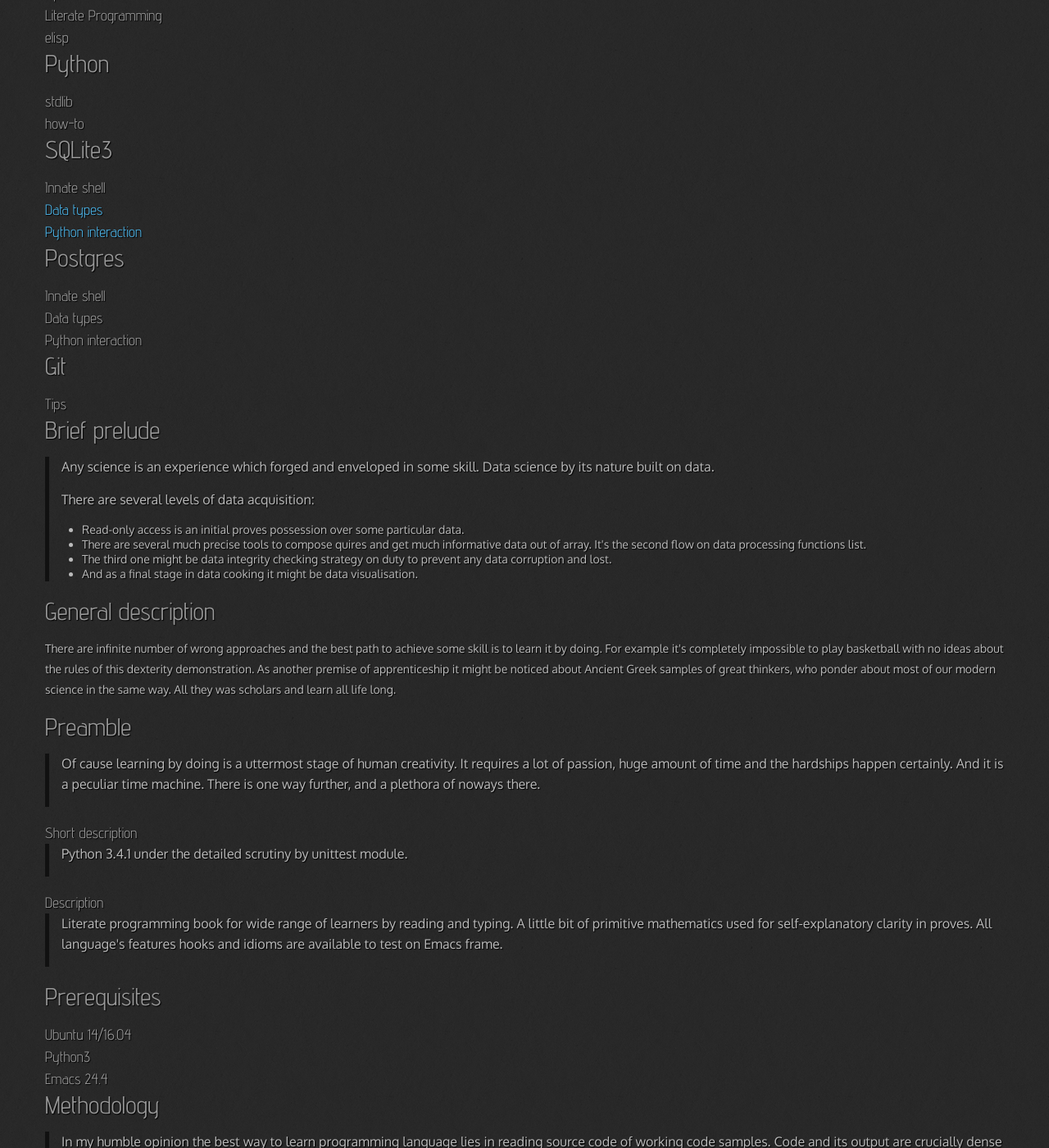
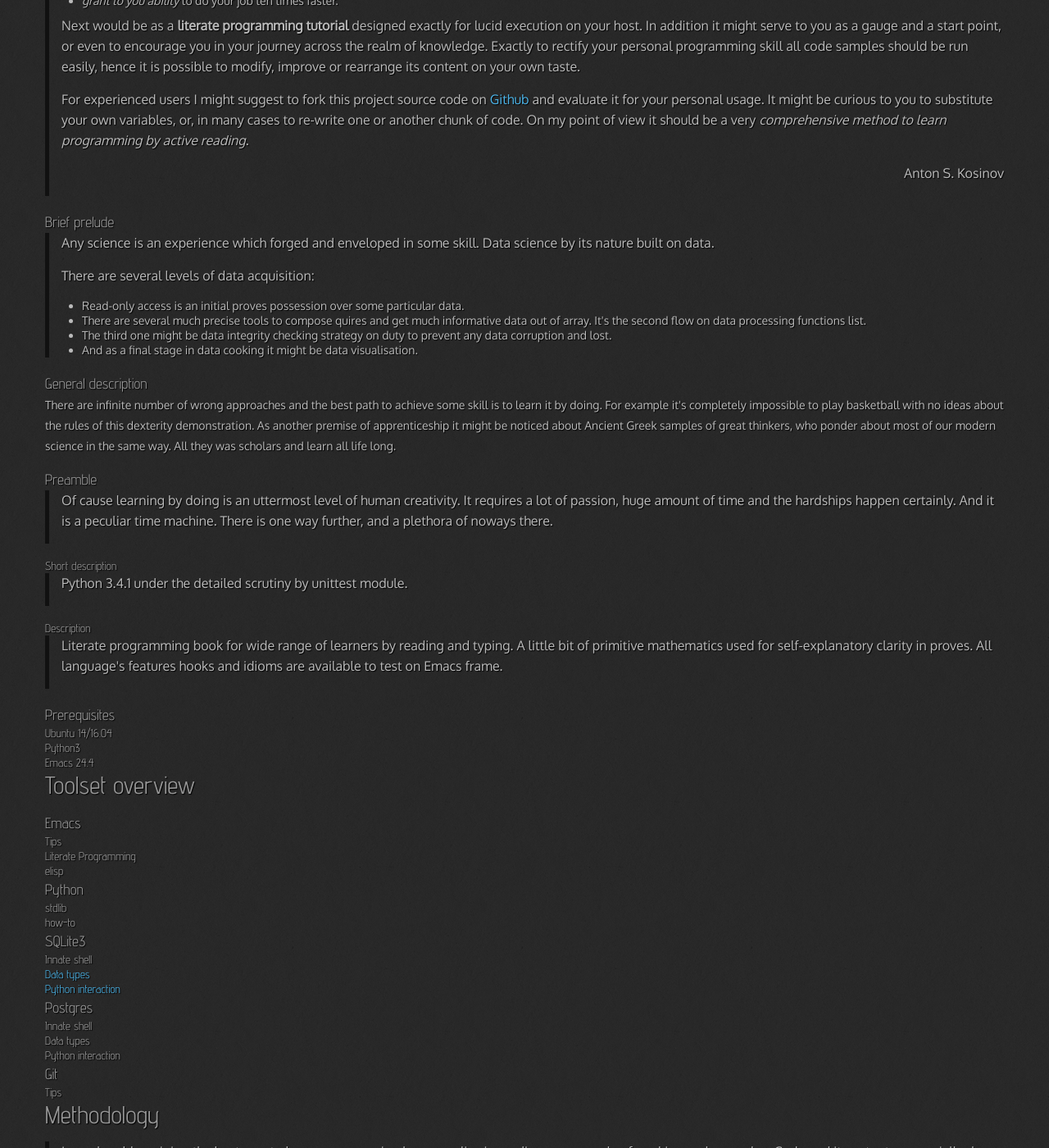
Before and after one commit to 0--key/0--key.github.io, a Jekyll site: the page built from _posts/2016-08-24-index.html, in a window 1280 px wide and 1400 px high, scrolled down 707 px. Shown: the whole window at 82% size. Built offline with Jekyll 4.4.1, drawn with Linux system fonts in a browser that asks for light colours; nearby versions of some CDN libraries; some of the changed text lies outside the part shown.

Commit message:
Restyling of index page

```diff
--- a/_posts/2016-08-24-index.html
+++ b/_posts/2016-08-24-index.html
@@ -6,6 +6,34 @@
 categories: [emacs, literate programming, data science]
 tags: [sotfware development, emacs, Python, learning]
 ---
+<div id="table-of-contents">
+<h2>Table of Contents</h2>
+<div id="text-table-of-contents">
+<ul>
+<li><a href="#orgheadline1">Short intro</a>
+<ul>
+<li><a href="#orgheadline2">Brief prelude</a></li>
+<li><a href="#orgheadline3">General description</a></li>
+<li><a href="#orgheadline4">Preamble</a></li>
+<li><a href="#orgheadline5">Prerequisites</a></li>
+</ul>
+</li>
+<li><a href="#orgheadline6">Toolset overview</a>
+<ul>
+<li><a href="#orgheadline7">Emacs</a></li>
+<li><a href="#orgheadline8">Python</a></li>
+<li><a href="#orgheadline9">SQLite3</a></li>
+<li><a href="#orgheadline10">Postgres</a></li>
+<li><a href="#orgheadline11">Git</a></li>
+</ul>
+</li>
+<li><a href="#orgheadline12">Methodology</a></li>
+<li><a href="#orgheadline13">Topics</a></li>
+<li><a href="#orgheadline14">Feedback</a></li>
+<li><a href="#orgheadline15">Conclusion</a></li>
+</ul>
+</div>
+</div>
 
 <div id="outline-container-orgheadline1" class="outline-2">
 <h2 id="orgheadline1">Short intro</h2>
@@ -54,80 +82,10 @@
 <p align="right">Anton S. Kosinov</p>
 </blockquote>
 </div>
-</div>
 
-
-<div id="outline-container-orgheadline5" class="outline-2">
-<h2 id="orgheadline5">Emacs</h2>
-<div class="outline-text-2" id="text-orgheadline5">
-</div><div id="outline-container-orgheadline2" class="outline-3">
-<h3 id="orgheadline2">Tips</h3>
-</div>
-
-<div id="outline-container-orgheadline3" class="outline-3">
-<h3 id="orgheadline3">Literate Programming</h3>
-</div>
-
-<div id="outline-container-orgheadline4" class="outline-3">
-<h3 id="orgheadline4">elisp</h3>
-</div>
-</div>
-
-<div id="outline-container-orgheadline8" class="outline-2">
-<h2 id="orgheadline8">Python</h2>
-<div class="outline-text-2" id="text-orgheadline8">
-</div><div id="outline-container-orgheadline6" class="outline-3">
-<h3 id="orgheadline6">stdlib</h3>
-</div>
-
-<div id="outline-container-orgheadline7" class="outline-3">
-<h3 id="orgheadline7">how-to</h3>
-</div>
-</div>
-
-<div id="outline-container-orgheadline12" class="outline-2">
-<h2 id="orgheadline12">SQLite3</h2>
-<div class="outline-text-2" id="text-orgheadline12">
-</div><div id="outline-container-orgheadline9" class="outline-3">
-<h3 id="orgheadline9">Innate shell</h3>
-</div>
-
-<div id="outline-container-orgheadline10" class="outline-3">
-<h3 id="orgheadline10"><a href="http://0--key.github.io/sqlite3/data_types.html">Data types</a></h3>
-</div>
-
-<div id="outline-container-orgheadline11" class="outline-3">
-<h3 id="orgheadline11"><a href="http://0--key.github.io/python/stdlib/sqlite3/interaction.html">Python interaction</a></h3>
-</div>
-</div>
-
-<div id="outline-container-orgheadline16" class="outline-2">
-<h2 id="orgheadline16">Postgres</h2>
-<div class="outline-text-2" id="text-orgheadline16">
-</div><div id="outline-container-orgheadline13" class="outline-3">
-<h3 id="orgheadline13">Innate shell</h3>
-</div>
-
-<div id="outline-container-orgheadline14" class="outline-3">
-<h3 id="orgheadline14">Data types</h3>
-</div>
-
-<div id="outline-container-orgheadline15" class="outline-3">
-<h3 id="orgheadline15">Python interaction</h3>
-</div>
-</div>
-
-<div id="outline-container-orgheadline18" class="outline-2">
-<h2 id="orgheadline18">Git</h2>
-<div class="outline-text-2" id="text-orgheadline18">
-</div><div id="outline-container-orgheadline17" class="outline-3">
-<h3 id="orgheadline17">Tips</h3>
-</div>
-</div>
-
-<div id="outline-container-orgheadline19" class="outline-2">
-<h2 id="orgheadline19">Brief prelude</h2>
-<div class="outline-text-2" id="text-orgheadline19">
+<div id="outline-container-orgheadline2" class="outline-3">
+<h3 id="orgheadline2">Brief prelude</h3>
+<div class="outline-text-3" id="text-orgheadline2">
 <blockquote>
 <p>
 Any science is an experience which forged and enveloped in some
@@ -151,9 +109,9 @@
 </div>
 </div>
 
-<div id="outline-container-orgheadline20" class="outline-2">
-<h2 id="orgheadline20">General description</h2>
-<div class="outline-text-2" id="text-orgheadline20">
+<div id="outline-container-orgheadline3" class="outline-3">
+<h3 id="orgheadline3">General description</h3>
+<div class="outline-text-3" id="text-orgheadline3">
 <p>
 There are infinite number of wrong approaches and the best path to
 achieve some skill is to learn it by doing. For example it's
@@ -166,12 +124,12 @@
 </div>
 </div>
 
-<div id="outline-container-orgheadline21" class="outline-2">
-<h2 id="orgheadline21">Preamble</h2>
-<div class="outline-text-2" id="text-orgheadline21">
+<div id="outline-container-orgheadline4" class="outline-3">
+<h3 id="orgheadline4">Preamble</h3>
+<div class="outline-text-3" id="text-orgheadline4">
 <blockquote>
 <p>
-Of cause learning by doing is a uttermost stage of human creativity.
+Of cause learning by doing is an uttermost level of human creativity.
 It requires a lot of passion, huge amount of time and the hardships
 happen certainly. And it is a peculiar time machine. There is one
 way further, and a plethora of noways there.
@@ -179,9 +137,9 @@
 </blockquote>
 </div>
 
-<div id="outline-container-orgheadline22" class="outline-3">
-<h3 id="orgheadline22">Short description</h3>
-<div class="outline-text-3" id="text-orgheadline22">
+<div id="outline-container-orgheadline16" class="outline-4">
+<h4 id="orgheadline16">Short description</h4>
+<div class="outline-text-4" id="text-orgheadline16">
 <blockquote>
 <p>
 Python 3.4.1 under the detailed scrutiny by unittest module.
@@ -190,9 +148,9 @@
 </div>
 </div>
 
-<div id="outline-container-orgheadline23" class="outline-3">
-<h3 id="orgheadline23">Description</h3>
-<div class="outline-text-3" id="text-orgheadline23">
+<div id="outline-container-orgheadline17" class="outline-4">
+<h4 id="orgheadline17">Description</h4>
+<div class="outline-text-4" id="text-orgheadline17">
 <blockquote>
 <p>
 Literate programming book for wide range of learners by reading
@@ -205,25 +163,98 @@
 </div>
 </div>
 
-<div id="outline-container-orgheadline27" class="outline-2">
-<h2 id="orgheadline27">Prerequisites</h2>
-<div class="outline-text-2" id="text-orgheadline27">
-</div><div id="outline-container-orgheadline24" class="outline-3">
-<h3 id="orgheadline24">Ubuntu 14/16.04</h3>
+<div id="outline-container-orgheadline5" class="outline-3">
+<h3 id="orgheadline5">Prerequisites</h3>
+<div class="outline-text-3" id="text-orgheadline5">
+</div><div id="outline-container-orgheadline18" class="outline-4">
+<h4 id="orgheadline18">Ubuntu 14/16.04</h4>
 </div>
 
-<div id="outline-container-orgheadline25" class="outline-3">
-<h3 id="orgheadline25">Python3</h3>
+<div id="outline-container-orgheadline19" class="outline-4">
+<h4 id="orgheadline19">Python3</h4>
 </div>
 
-<div id="outline-container-orgheadline26" class="outline-3">
-<h3 id="orgheadline26">Emacs 24.4</h3>
+<div id="outline-container-orgheadline20" class="outline-4">
+<h4 id="orgheadline20">Emacs 24.4</h4>
+</div>
 </div>
 </div>
 
-<div id="outline-container-orgheadline28" class="outline-2">
-<h2 id="orgheadline28">Methodology</h2>
-<div class="outline-text-2" id="text-orgheadline28">
+<div id="outline-container-orgheadline6" class="outline-2">
+<h2 id="orgheadline6">Toolset overview</h2>
+<div class="outline-text-2" id="text-orgheadline6">
+</div><div id="outline-container-orgheadline7" class="outline-3">
+<h3 id="orgheadline7">Emacs</h3>
+<div class="outline-text-3" id="text-orgheadline7">
+</div><div id="outline-container-orgheadline21" class="outline-4">
+<h4 id="orgheadline21">Tips</h4>
+</div>
+
+<div id="outline-container-orgheadline22" class="outline-4">
+<h4 id="orgheadline22">Literate Programming</h4>
+</div>
+
+<div id="outline-container-orgheadline23" class="outline-4">
+<h4 id="orgheadline23">elisp</h4>
+</div>
+</div>
+
+<div id="outline-container-orgheadline8" class="outline-3">
+<h3 id="orgheadline8">Python</h3>
+<div class="outline-text-3" id="text-orgheadline8">
+</div><div id="outline-container-orgheadline24" class="outline-4">
+<h4 id="orgheadline24">stdlib</h4>
+</div>
+
+<div id="outline-container-orgheadline25" class="outline-4">
+<h4 id="orgheadline25">how-to</h4>
+</div>
+</div>
+
+<div id="outline-container-orgheadline9" class="outline-3">
+<h3 id="orgheadline9">SQLite3</h3>
+<div class="outline-text-3" id="text-orgheadline9">
+</div><div id="outline-container-orgheadline26" class="outline-4">
+<h4 id="orgheadline26">Innate shell</h4>
+</div>
+
+<div id="outline-container-orgheadline27" class="outline-4">
+<h4 id="orgheadline27"><a href="http://0--key.github.io/sqlite3/data_types.html">Data types</a></h4>
+</div>
+
+<div id="outline-container-orgheadline28" class="outline-4">
+<h4 id="orgheadline28"><a href="http://0--key.github.io/python/stdlib/sqlite3/interaction.html">Python interaction</a></h4>
+</div>
+</div>
+
+<div id="outline-container-orgheadline10" class="outline-3">
+<h3 id="orgheadline10">Postgres</h3>
+<div class="outline-text-3" id="text-orgheadline10">
+</div><div id="outline-container-orgheadline29" class="outline-4">
+<h4 id="orgheadline29">Innate shell</h4>
+</div>
+
+<div id="outline-container-orgheadline30" class="outline-4">
+<h4 id="orgheadline30">Data types</h4>
+</div>
+
+<div id="outline-container-orgheadline31" class="outline-4">
+<h4 id="orgheadline31">Python interaction</h4>
+</div>
+</div>
+
+<div id="outline-container-orgheadline11" class="outline-3">
+<h3 id="orgheadline11">Git</h3>
+<div class="outline-text-3" id="text-orgheadline11">
+</div><div id="outline-container-orgheadline32" class="outline-4">
+<h4 id="orgheadline32">Tips</h4>
+</div>
+</div>
+</div>
+
+<div id="outline-container-orgheadline12" class="outline-2">
+<h2 id="orgheadline12">Methodology</h2>
+<div class="outline-text-2" id="text-orgheadline12">
 <blockquote>
 <p>
 In my humble opinion the best way to learn programming language lies
@@ -238,14 +269,14 @@
 </div>
 </div>
 
-<div id="outline-container-orgheadline29" class="outline-2">
-<h2 id="orgheadline29">Topics</h2>
+<div id="outline-container-orgheadline13" class="outline-2">
+<h2 id="orgheadline13">Topics</h2>
 </div>
 
-<div id="outline-container-orgheadline30" class="outline-2">
-<h2 id="orgheadline30">Feedback</h2>
+<div id="outline-container-orgheadline14" class="outline-2">
+<h2 id="orgheadline14">Feedback</h2>
 </div>
 
-<div id="outline-container-orgheadline31" class="outline-2">
-<h2 id="orgheadline31">Conclusion</h2>
+<div id="outline-container-orgheadline15" class="outline-2">
+<h2 id="orgheadline15">Conclusion</h2>
 </div>
```
